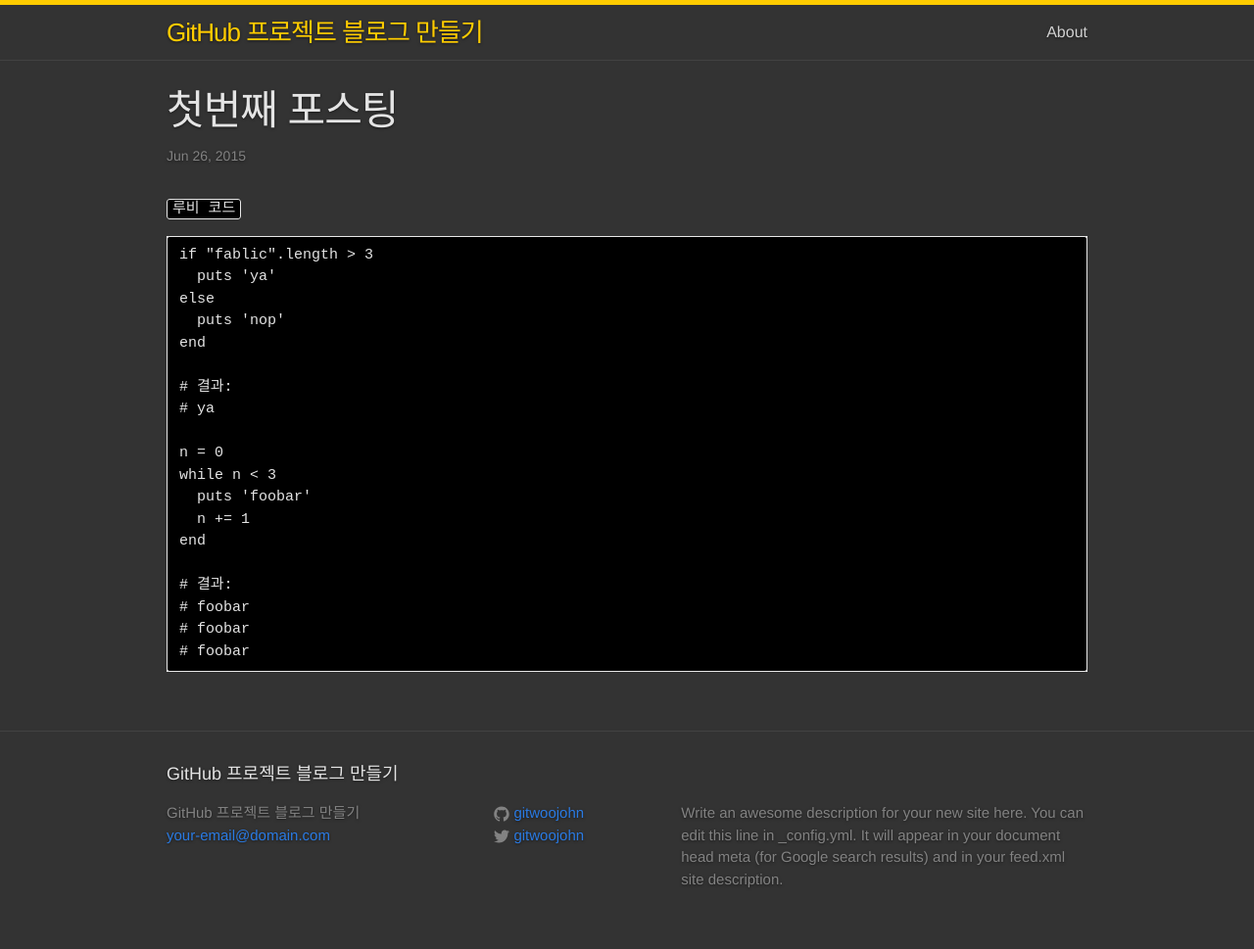
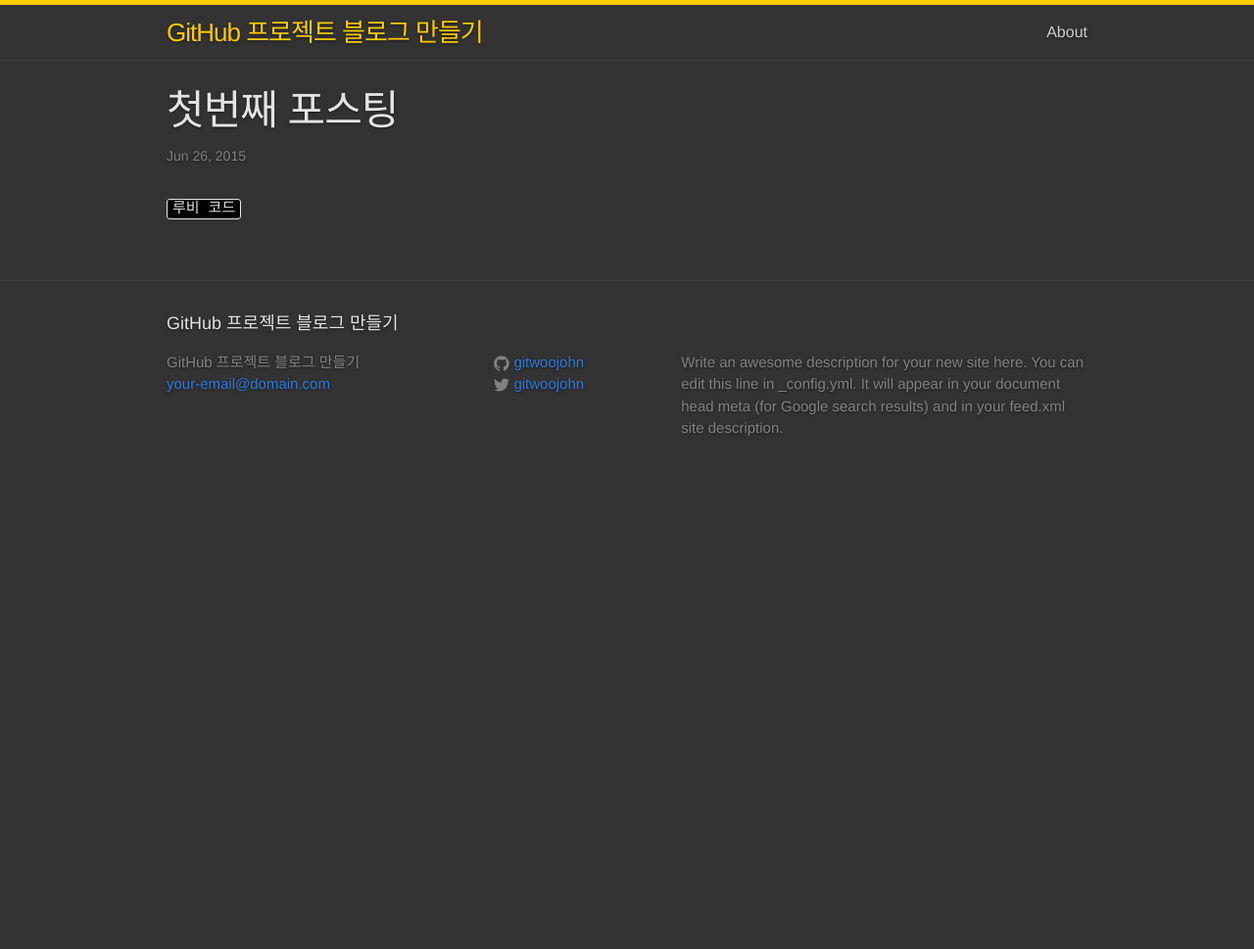
Before and after one commit to gitwoojohn/blog, a Jekyll site: the page built from _posts/2015-06-26-first-posting.md, in a window 1280 px wide. Shown: the whole page at 98% size. Built offline with Jekyll 4.4.1, drawn with Linux system fonts in a browser that asks for light colours; after the commit the page ends 900 px from its top, so only the background shows below that.

Commit message:
세번째 포스팅

```diff
--- a/_posts/2015-06-26-first-posting.md
+++ b/_posts/2015-06-26-first-posting.md
@@ -7,24 +7,3 @@ tags: [posting, cook blog]
 ---
 
 <code>루비 코드</code>
-{% highlight linenos ruby %}
-if "fablic".length > 3
-  puts 'ya'
-else
-  puts 'nop'
-end
-
-# 결과:
-# ya
-
-n = 0
-while n < 3
-  puts 'foobar'
-  n += 1
-end
-
-# 결과:
-# foobar
-# foobar
-# foobar
-{% endhighlight %}
```
